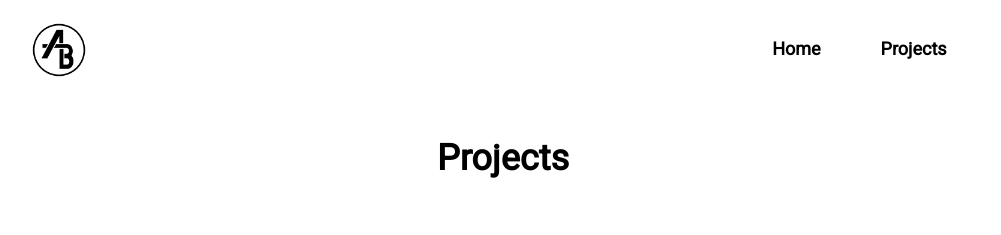
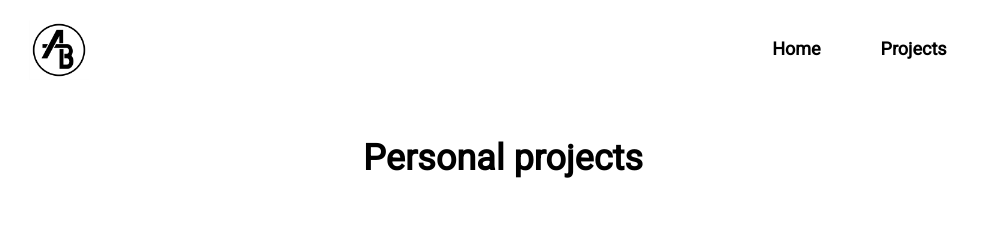
Before and after one commit to ayoubbouya/portfolio-ab, a React (Create React App) app: page /projects in a window 1280 px wide. Shown: the top 235 px of the page, without its empty margins (137-1138 px from the left). Built offline with nearby package versions, Linux system fonts and the light colour scheme.

Commit message:
Update Projects.js

```diff
--- a/src/components/Projects/Projects.js
+++ b/src/components/Projects/Projects.js
@@ -12,7 +12,7 @@ function Projects() {
   return (
     <div>
       {/* title */}
-      <h1 className={styles.heading1}>Projects</h1>
+      <h1 className={styles.heading1}>Personal projects</h1>
       {/* article 1 */}
 
       <OneProject
```
